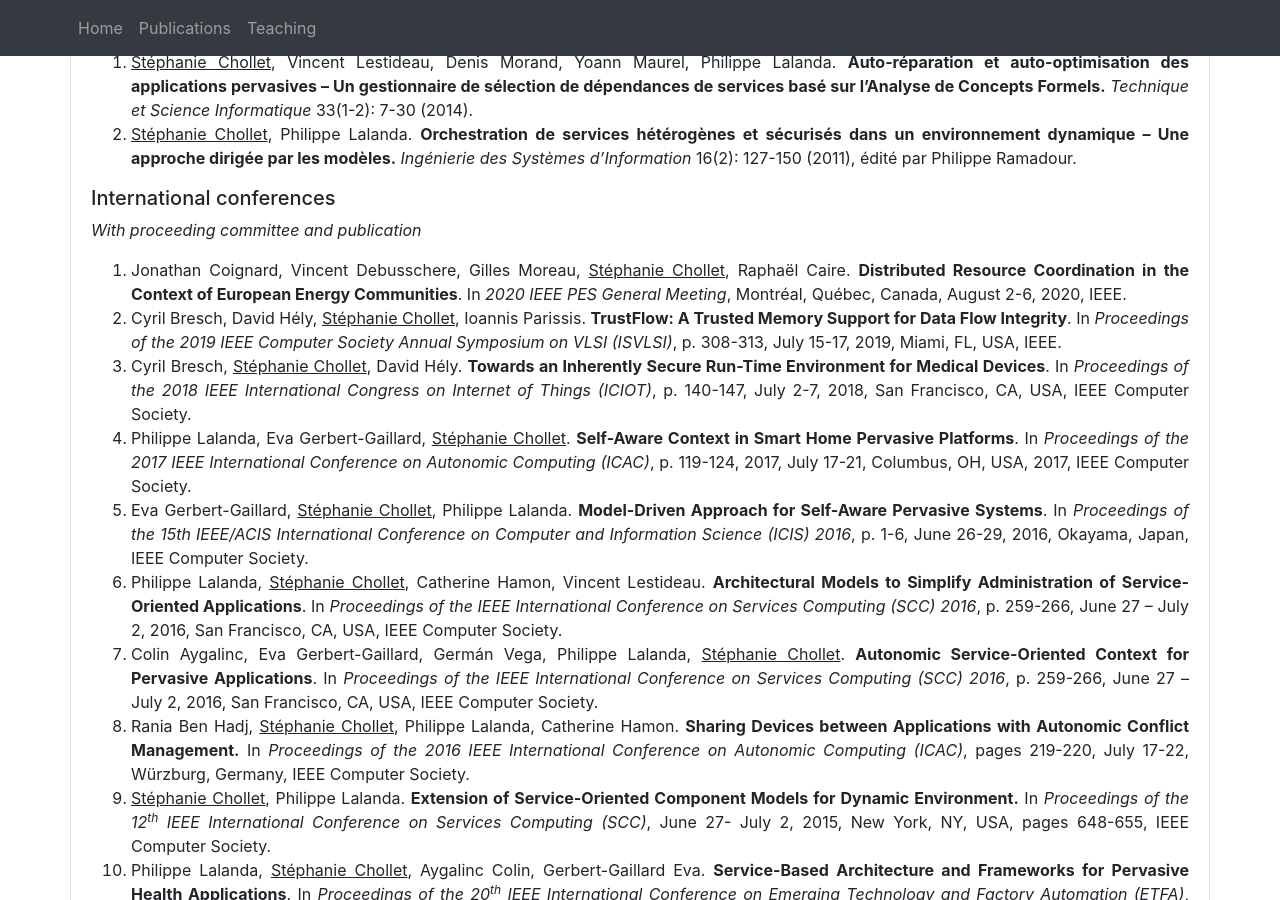
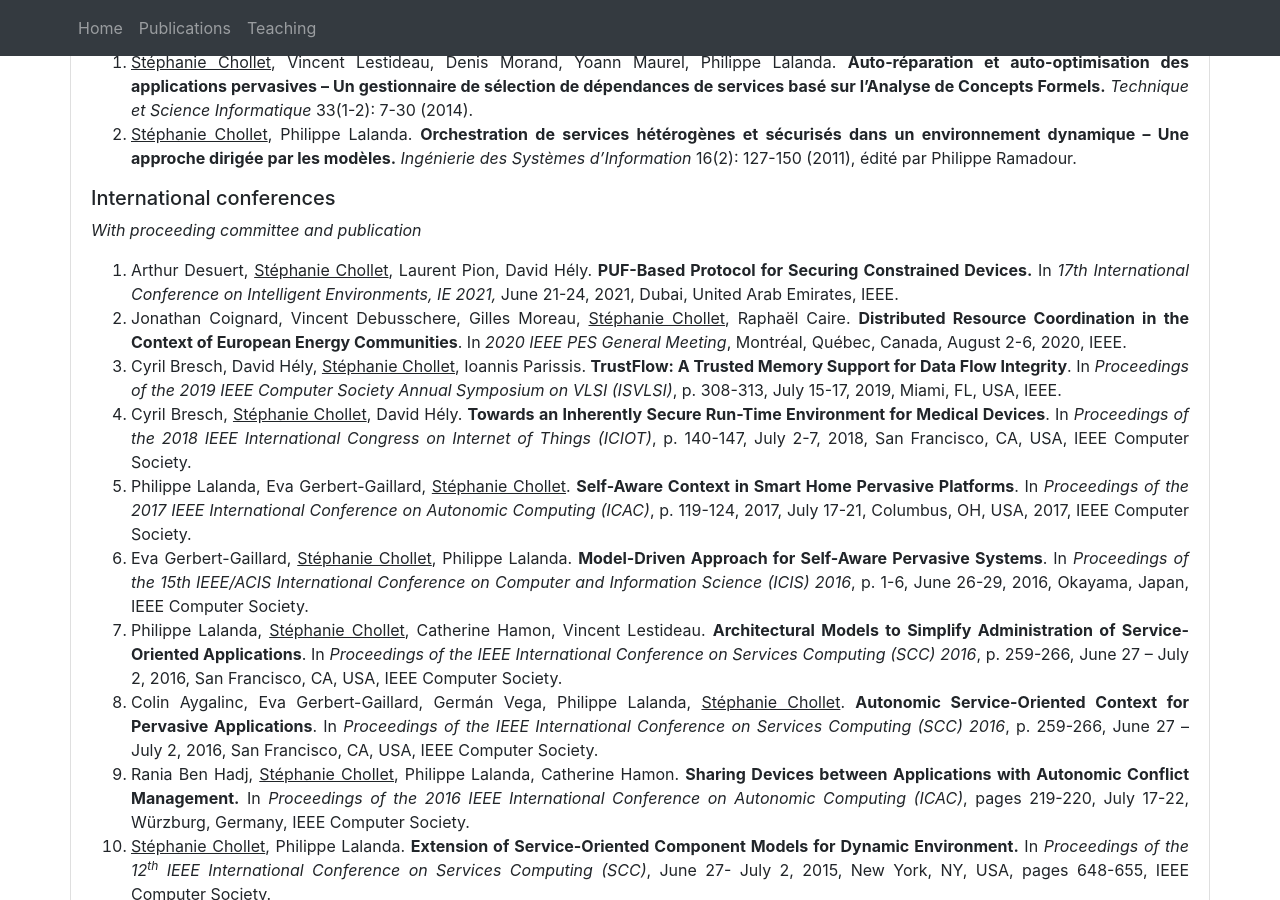
Before and after one commit to schollet/homepage, a Jekyll site: the page built from index.html, in a window 1280 px wide and 900 px high, scrolled down 1458 px. Built offline with Jekyll 4.4.1, drawn with Linux system fonts in a browser that asks for light colours.

Commit message:
Update index.html

```diff
--- a/index.html
+++ b/index.html
@@ -133,7 +133,7 @@ layout: default
 		<p style="text-align: left"><i>With proceeding committee and publication</i></p>
 
 		<ol style="text-align: justify">
-
+			<li>Arthur Desuert, <span style="text-decoration: underline">Stéphanie Chollet</span>, Laurent Pion, David Hély. <b>PUF-Based Protocol for Securing Constrained Devices.</b> In <i>17th International Conference on Intelligent Environments, IE 2021,</i> June 21-24, 2021, Dubai, United Arab Emirates, IEEE.</li>
 			<li>Jonathan Coignard, Vincent Debusschere, Gilles Moreau, <span style="text-decoration: underline">Stéphanie Chollet</span>, Raphaël Caire. <b>Distributed Resource Coordination in the Context of European Energy Communities</b>. In <i>2020 IEEE PES General Meeting</i>, Montréal, Québec, Canada, August 2-6, 2020, IEEE.</li>
 			<li>Cyril Bresch, David Hély, <span style="text-decoration: underline">Stéphanie Chollet</span>, Ioannis Parissis. <b>TrustFlow: A Trusted Memory Support for Data Flow Integrity</b>. In <i>Proceedings of the 2019 IEEE Computer Society Annual Symposium on VLSI (ISVLSI)</i>, p. 308-313, July 15-17, 2019, Miami, FL, USA, IEEE.</li>
 			<li>Cyril Bresch, <span style="text-decoration: underline">Stéphanie Chollet</span>, David Hély. <b>Towards an Inherently Secure Run-Time Environment for Medical Devices</b>. In <i>Proceedings of the 2018 IEEE International Congress on Internet of Things (ICIOT)</i>, p. 140-147, July 2-7, 2018, San Francisco, CA, USA, IEEE Computer Society.
```
